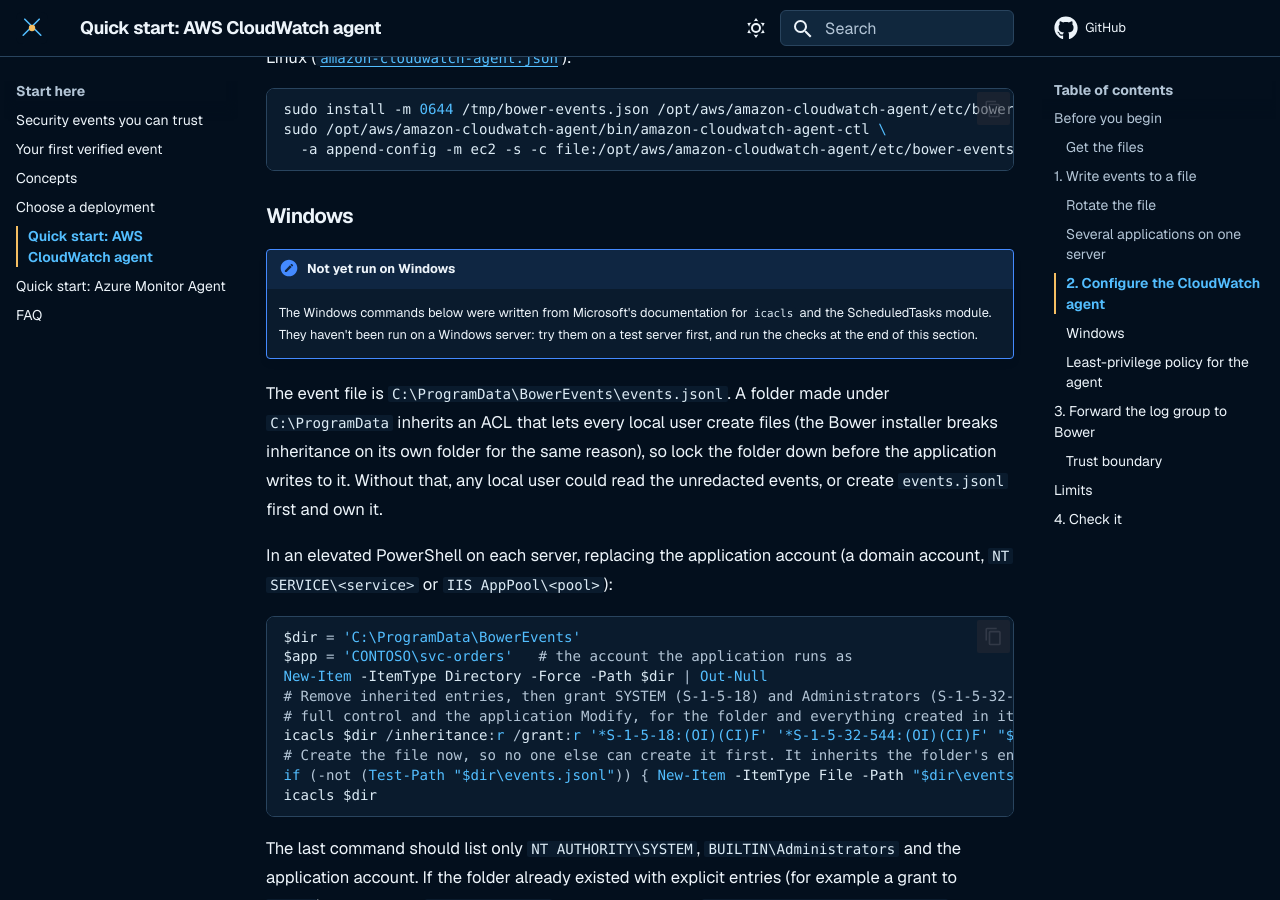
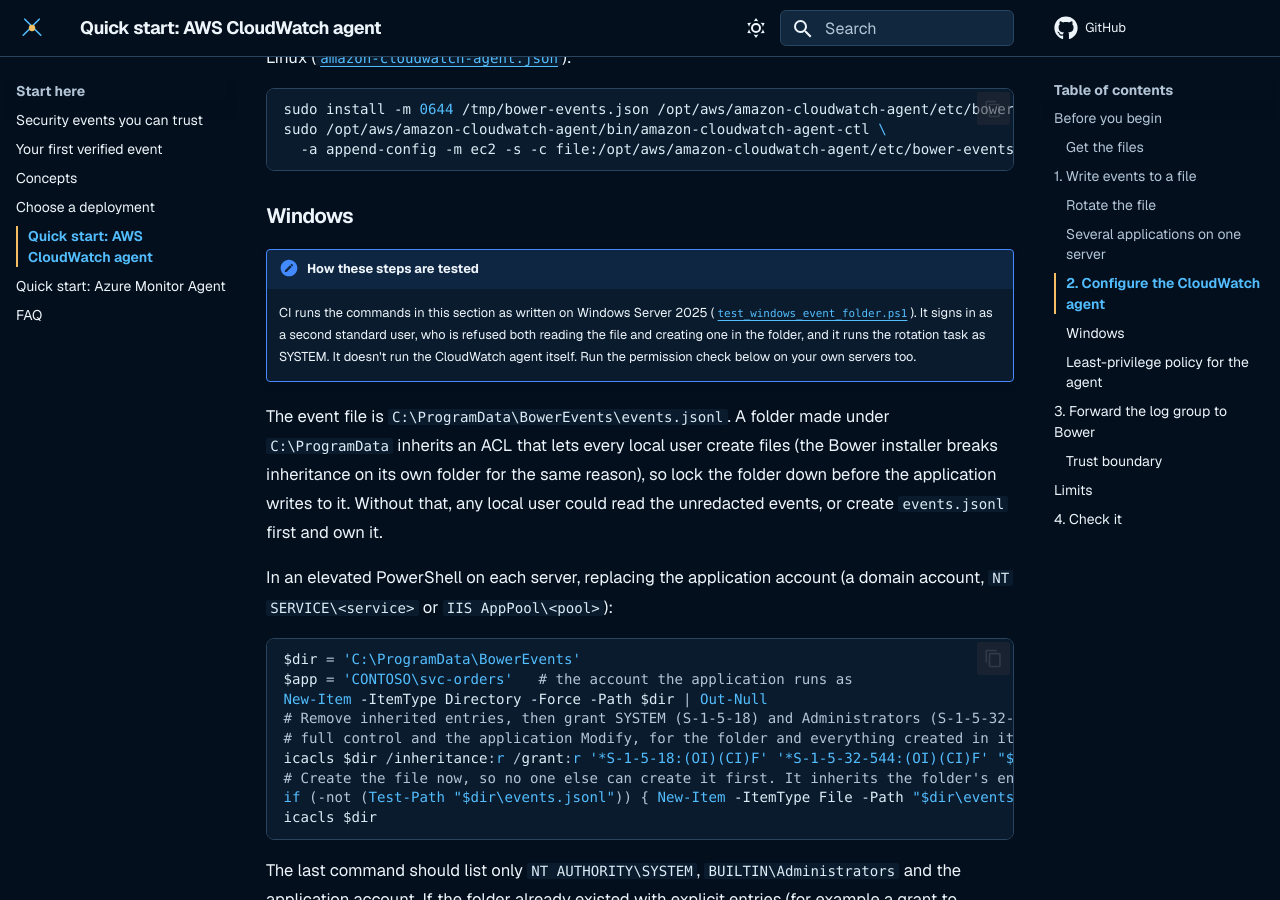
Before and after one commit to jusso-dev/Bower, an MkDocs documentation site: the page built from docs/getting-started/aws-cloudwatch-agent.md, in a window 1280 px wide and 900 px high, scrolled down 5692 px. Built offline with MkDocs 1.6.1 and Material for MkDocs 9.7.7, drawn with Linux system fonts in a browser that asks for light colours; some of the changed text lies outside the part shown.

Commit message:
docs(getting-started): say how the Windows event folder steps are tested (#246)
CI now runs the section's commands as written on Windows Server 2025, so the 'not yet run
on Windows' note and 'this approach is untested' no longer hold. The CloudWatch agent's
own handling of a renamed file on Windows is still not tested, and the guide says so.

Co-Authored-By: Claude Opus 5.5 <noreply@anthropic.com>

```diff
--- a/docs/getting-started/aws-cloudwatch-agent.md
+++ b/docs/getting-started/aws-cloudwatch-agent.md
@@ -254,10 +254,12 @@ sudo /opt/aws/amazon-cloudwatch-agent/bin/amazon-cloudwatch-agent-ctl \
 
 ### Windows
 
-!!! note "Not yet run on Windows"
-    The Windows commands below were written from Microsoft's documentation for `icacls` and
-    the ScheduledTasks module. They haven't been run on a Windows server: try them on a test
-    server first, and run the checks at the end of this section.
+!!! note "How these steps are tested"
+    CI runs the commands in this section as written on Windows Server 2025
+    ([`test_windows_event_folder.ps1`](https://github.com/jusso-dev/Bower/blob/main/examples/cloud-agents/aws/test_windows_event_folder.ps1)).
+    It signs in as a second standard user, who is refused both reading the file and creating
+    one in the folder, and it runs the rotation task as SYSTEM. It doesn't run the
+    CloudWatch agent itself. Run the permission check below on your own servers too.
 
 The event file is `C:\ProgramData\BowerEvents\events.jsonl`. A folder made under
 `C:\ProgramData` inherits an ACL that lets every local user create files (the Bower installer
```
Also changed, not shown: other parts of docs/getting-started/aws-cloudwatch-agent.md (+1 -2 lines).
